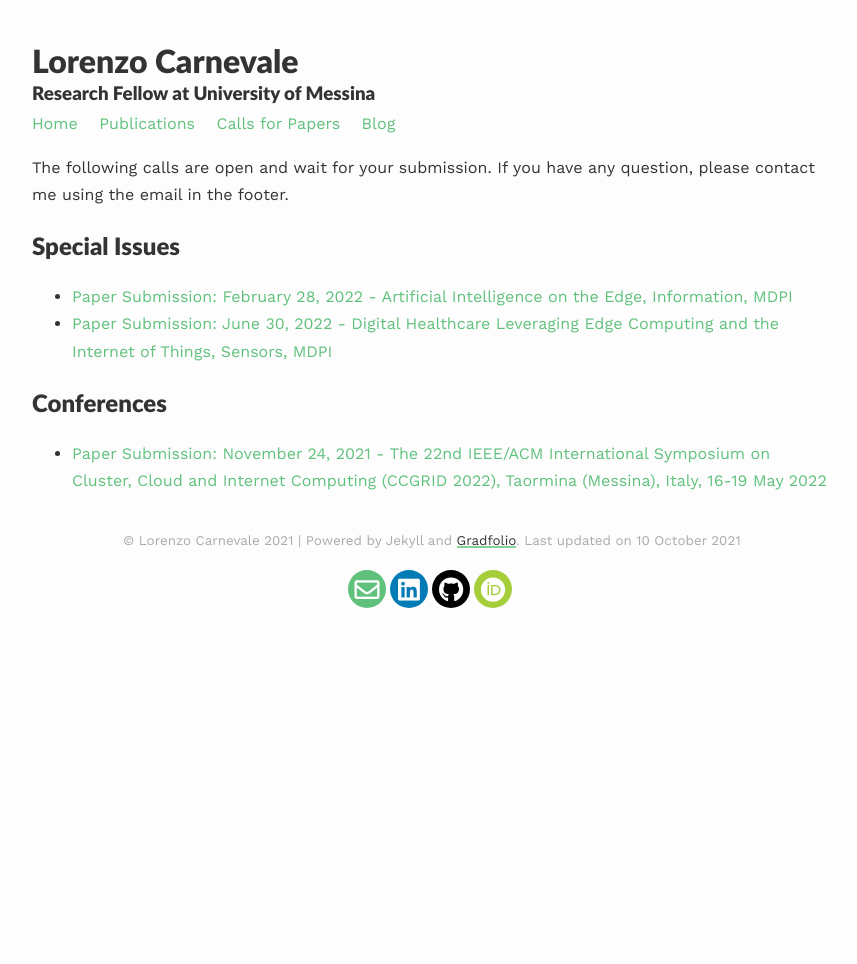
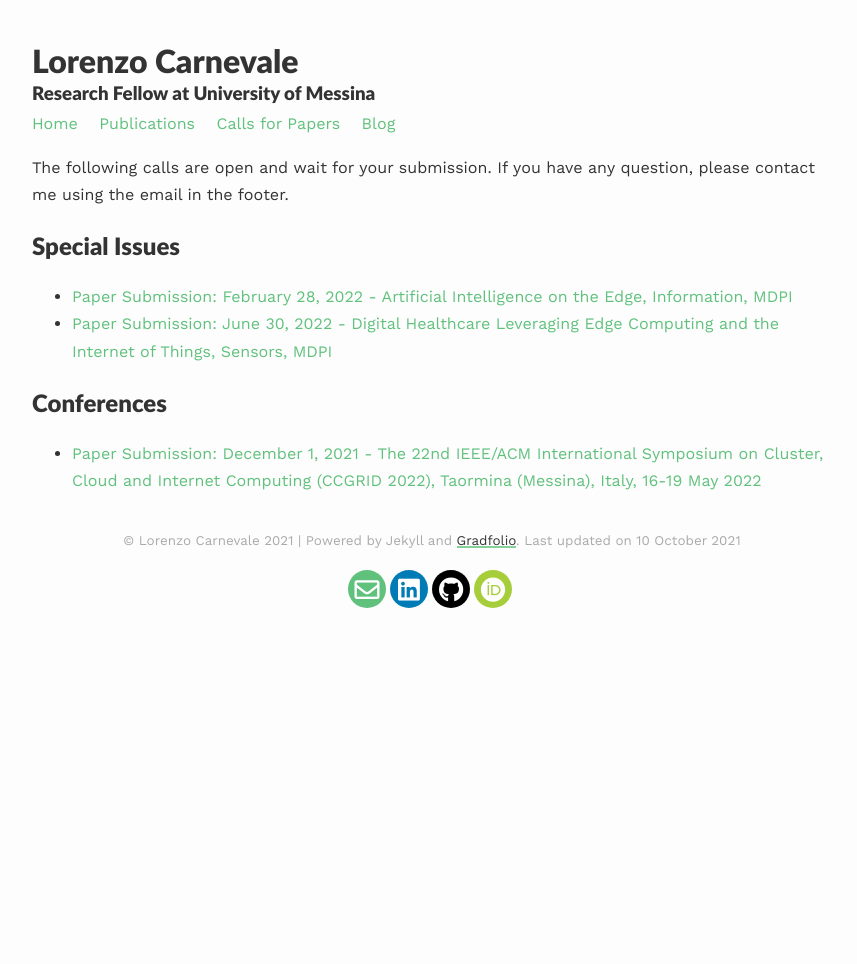
Before and after one commit to lcarnevale/lcarnevale.github.io, a Jekyll site: the page built from _pages/calls.md, in a window 1280 px wide. Shown: the whole page, without its empty margins (208-1065 px from the left). Built offline with Jekyll 4.4.1, drawn with Linux system fonts in a browser that asks for light colours; nearby versions of some CDN libraries.

Commit message:
Update calls.md

```diff
--- a/_pages/calls.md
+++ b/_pages/calls.md
@@ -12,4 +12,4 @@
 - [Paper Submission: June 30, 2022 - Digital Healthcare Leveraging Edge Computing and the Internet of Things, Sensors, MDPI](https://www.mdpi.com/journal/sensors/special_issues/digihealth_IoT)
 
 ## Conferences
-- [Paper Submission: November 24, 2021 - The 22nd IEEE/ACM International Symposium on Cluster, Cloud and Internet Computing (CCGRID 2022), Taormina (Messina), Italy, 16-19 May 2022](https://fcrlab.unime.it/ccgrid22/)
+- [Paper Submission: December 1, 2021 - The 22nd IEEE/ACM International Symposium on Cluster, Cloud and Internet Computing (CCGRID 2022), Taormina (Messina), Italy, 16-19 May 2022](https://fcrlab.unime.it/ccgrid22/)
```
